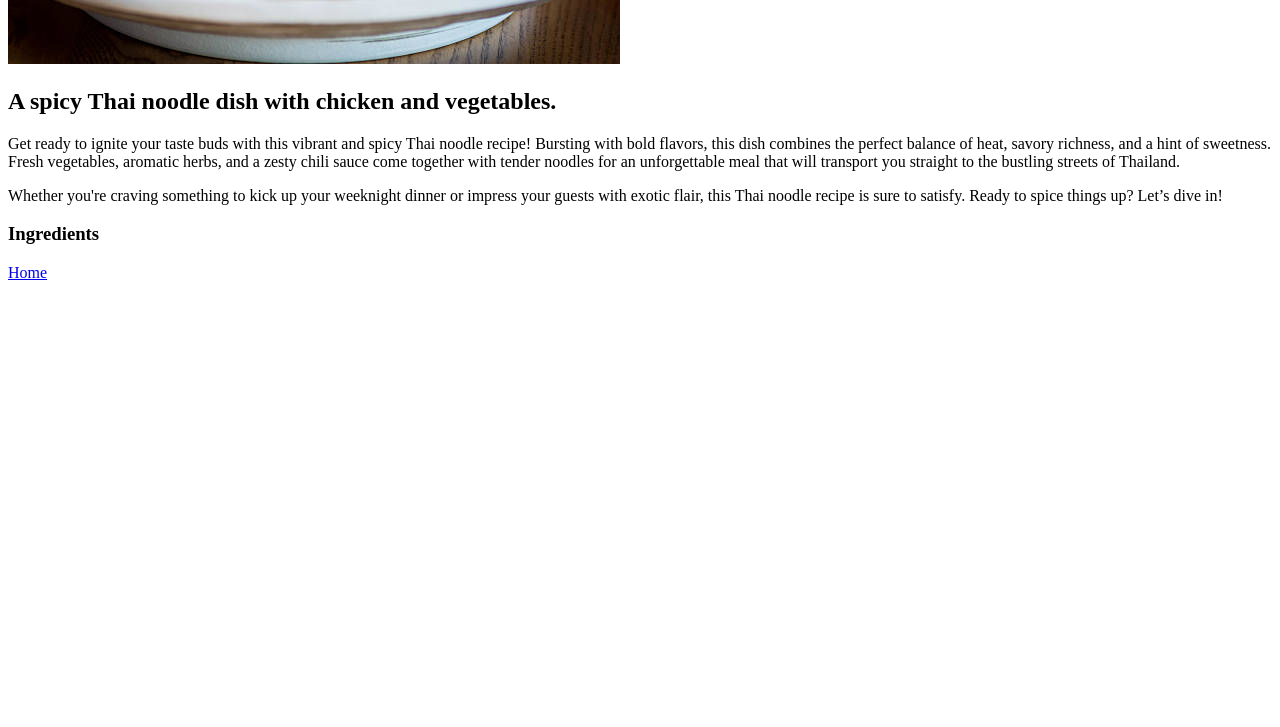
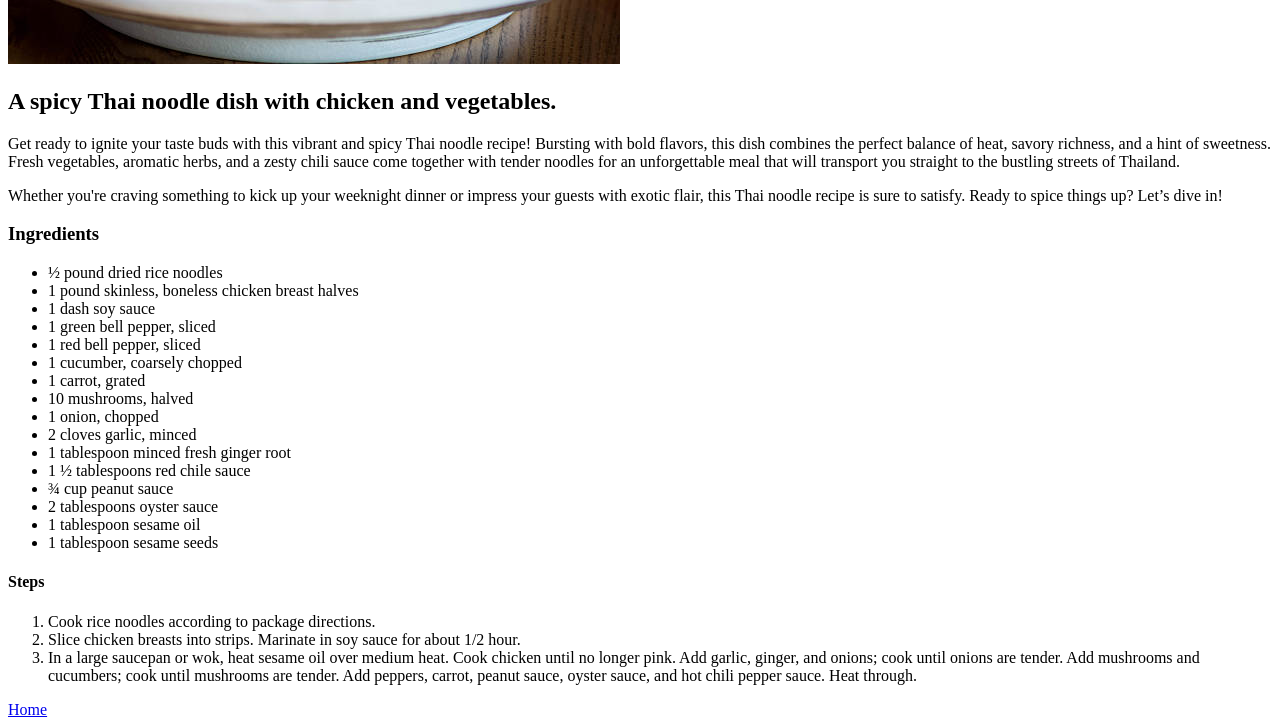
Before and after one commit to jaypetlele/odin-recipes, a plain HTML site: page recipes/thai-noodles.html in a window 1280 px wide. Shown: the part 424-1151 px from the top of the page. Before the commit the page ends 800 px from the top, so only its background shows below. Drawn offline with Linux system fonts and the light colour scheme.

Commit message:
add reciple ingredients and steps to thai-noodles.html
add unordered list tag for the recipe ingredients
add ordered list tag for the steps of making recipe

```diff
--- a/recipes/thai-noodles.html
+++ b/recipes/thai-noodles.html
@@ -11,7 +11,35 @@
         <img src="../images/thai-noodles.jpg" alt=""Image of Thai Noodles>
         <h2>A spicy Thai noodle dish with chicken and vegetables.</h2>
         <p>Get ready to ignite your taste buds with this vibrant and spicy Thai noodle recipe! Bursting with bold flavors, this dish combines the perfect balance of heat, savory richness, and a hint of sweetness. Fresh vegetables, aromatic herbs, and a zesty chili sauce come together with tender noodles for an unforgettable meal that will transport you straight to the bustling streets of Thailand. </p><p>Whether you're craving something to kick up your weeknight dinner or impress your guests with exotic flair, this Thai noodle recipe is sure to satisfy. Ready to spice things up? Let’s dive in!</p>
+
         <h3>Ingredients</h3>
+        <ul>
+            <li>½ pound dried rice noodles</li>
+            <li>1 pound skinless, boneless chicken breast halves</li>
+            <li>1 dash soy sauce</li>
+            <li>1 green bell pepper, sliced</li>
+            <li>1 red bell pepper, sliced</li>
+            <li>1 cucumber, coarsely chopped</li>
+            <li>1 carrot, grated</li>
+            <li>10 mushrooms, halved</li>
+            <li>1 onion, chopped</li>
+            <li>2 cloves garlic, minced</li>
+            <li>1 tablespoon minced fresh ginger root</li>
+            <li>1 ½ tablespoons red chile sauce</li>
+            <li>¾ cup peanut sauce</li>
+            <li>2 tablespoons oyster sauce</li>
+            <li>1 tablespoon sesame oil</li>
+            <li>1 tablespoon sesame seeds</li>
+        </ul>
+
+        <h4>Steps</h4>
+        <ol>
+            <li>Cook rice noodles according to package directions.</li>
+            <li>Slice chicken breasts into strips. Marinate in soy sauce for about 1/2 hour.</li>
+            <li>In a large saucepan or wok, heat sesame oil over medium heat. Cook chicken until no longer pink. Add garlic, ginger, and onions; cook until onions are tender. Add mushrooms and cucumbers; cook until mushrooms are tender. Add peppers, carrot, peanut sauce, oyster sauce, and hot chili pepper sauce. Heat through.</li>
+        </ol>
+
+
+        <a href="../index.html">Home</a>
     </body>
-    <a href="../index.html">Home</a>
 </html>
```
